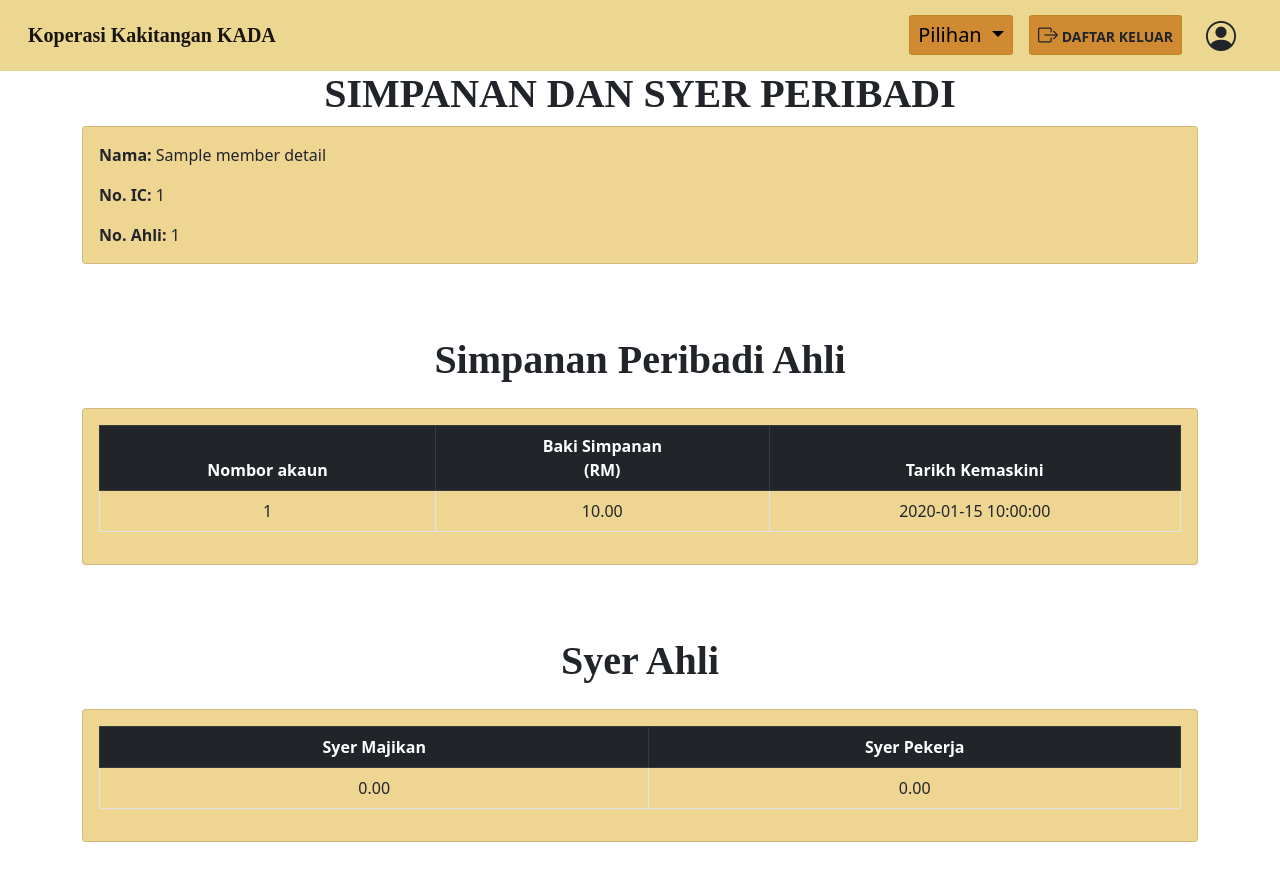
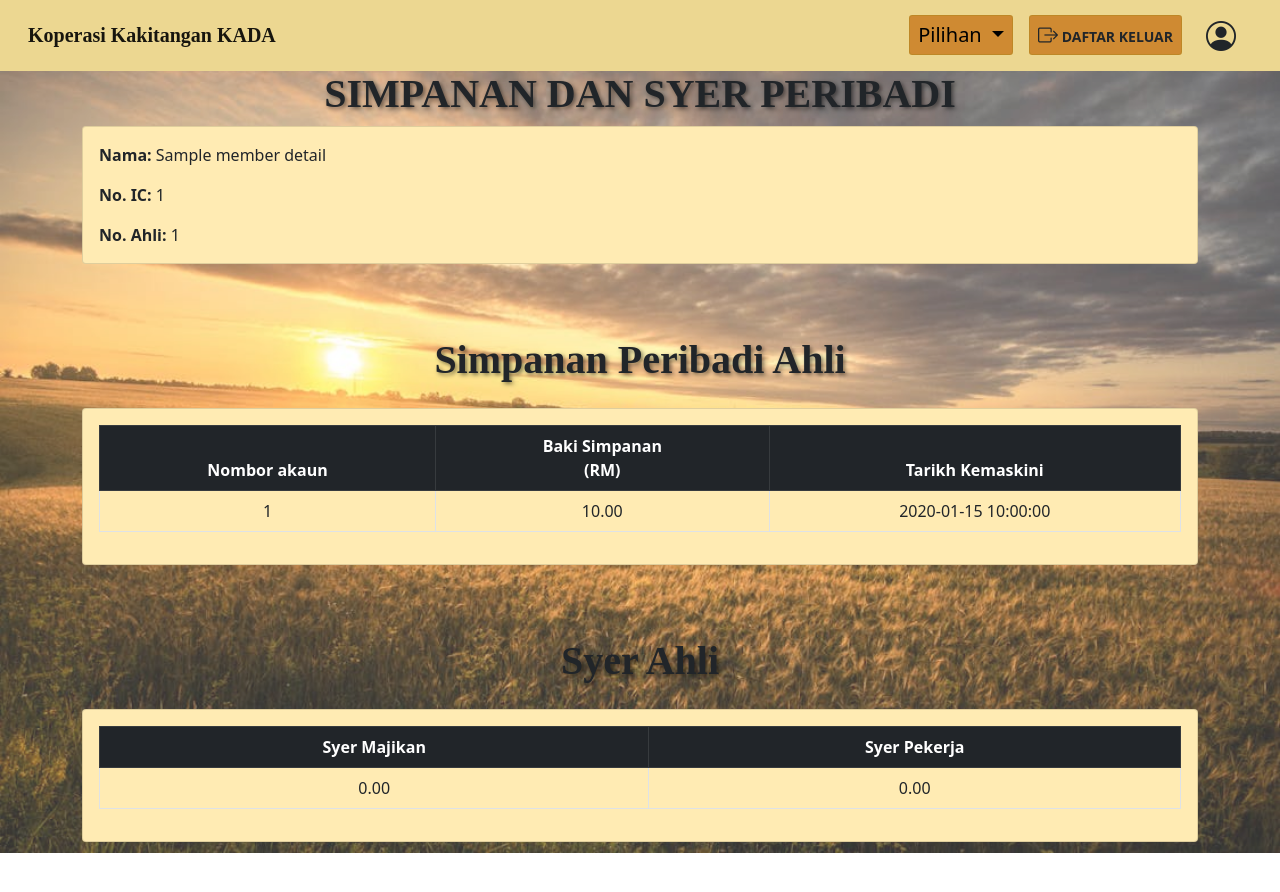
Before and after one commit to ikaazhar/KADA, a PHP site: template app/views/menu_member/saving.php in a window 1280 px wide. Before the commit the page ends 842 px from the top, so only its background shows below. Run offline with PHP 8.4, Linux system fonts and the light colour scheme; the template is opened without the code that fills it: most values are stand-ins (such as "Sample title", 1, 10 or a date in 2020).

Commit message:
saving.php design
done add bg image, tukr kaler too more soft colour

```diff
--- a/app/views/menu_member/saving.php
+++ b/app/views/menu_member/saving.php
@@ -9,6 +9,13 @@
       <link rel="stylesheet" href="https://cdn.jsdelivr.net/npm/bootstrap-icons@1.11.3/font/bootstrap-icons.min.css"> <!-- Added Bootstrap Icons -->
   </head>
   <body style="padding-top: 70px;">
+
+      <!-- Background Image Container -->
+      <div class="position-fixed top-0 start-0 w-100 h-100" style="z-index: -1;">
+        <div class="bg-light" style="opacity: 0.8;">
+            <img src="/assets_img/bgimage2.jpeg" alt="Background" class="img-fluid w-100 h-100" style="object-fit: cover;">
+        </div>
+    </div>
 
       <!-- Navbar -->
       <nav class="navbar navbar-light fixed-top" style="background-color: rgb(236, 215, 145); padding: 0.3rem 1rem;">
@@ -46,10 +53,10 @@
               </div>
           </nav>
 
-    <h1 class="text-center"style="font-family: 'Times New Roman', Times, serif; font-weight: bold;">SIMPANAN DAN SYER PERIBADI</h1>
+    <h1 class="text-center"style="font-family: 'Times New Roman', Times, serif; font-weight: bold; text-shadow: 2px 2px 4px rgba(0, 0, 0, 0.5); font-size: 40px;">SIMPANAN DAN SYER PERIBADI</h1>
 
     <div class="container">
-        <div class="card" style="background-color: rgb(238, 213, 146);">
+        <div class="card" style="background-color: rgb(255, 235, 179)">
             <div class="card-body">
                 <!-- Dynamically populated member details -->
                 <p class="card-text"><strong>Nama: </strong><?php echo $data['memberDetails']['name']; ?></p>
@@ -61,8 +68,8 @@
 
     <div class="container mt-5">
         <!-- Card for Maklumat Simpanan Ahli -->
-        <br><h1 class="text-center mb-4"style="font-family: 'Times New Roman', Times, serif; font-weight: bold;">Simpanan Peribadi Ahli</h1>
-        <div class="card" style="background-color: rgb(238, 213, 146);">
+        <br><h1 class="text-center mb-4"style="font-family: 'Times New Roman', Times, serif; font-weight: bold; text-shadow: 2px 2px 4px rgba(0, 0, 0, 0.5);">Simpanan Peribadi Ahli</h1>
+        <div class="card" style="background-color: rgb(255, 235, 179)">
             <div class="card-body">
                 <table class="table table-bordered table-hover text-center">
                     <thead class="table-dark">
@@ -97,8 +104,8 @@
 
     <div class="container mt-5">
         <!-- Card for Maklumat Simpanan Ahli -->
-        <br><h1 class="text-center mb-4" style="font-family: 'Times New Roman', Times, serif; font-weight: bold;">Syer Ahli</h1>
-        <div class="card" style="background-color: rgb(238, 213, 146);">
+        <br><h1 class="text-center mb-4" style="font-family: 'Times New Roman', Times, serif; font-weight: bold; text-shadow: 2px 2px 4px rgba(0, 0, 0, 0.5);">Syer Ahli</h1>
+        <div class="card" style="background-color: rgb(255, 235, 179)">
             <div class="card-body">
                 <table class="table table-bordered table-hover text-center">
                     <thead class="table-dark">
@@ -129,6 +136,9 @@
         </div>
     </div>
 
+     <!-- Add Space at the Bottom -->
+     <div style="height: 50px;"></div>
+
     <!-- Bootstrap 5 JS -->
     <script src="https://cdn.jsdelivr.net/npm/bootstrap@5.3.0-alpha1/dist/js/bootstrap.bundle.min.js"></script>
 </body>
```
